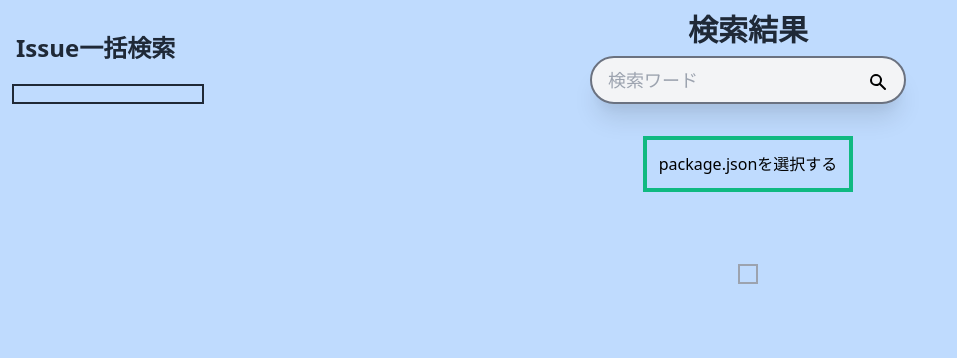
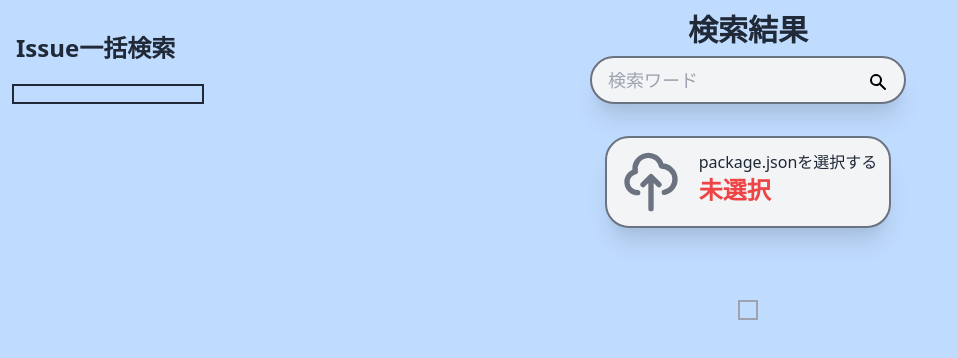
Before and after one commit to zd613/issue-ikkatsu-kensaku, a Nuxt app: page /search in a window 1280 px wide. Shown: the top 358 px of the page, without its empty margins (0-957 px from the left). Built offline with nearby package versions, Linux system fonts and the light colour scheme.

Commit message:
ファイルセレクターのデザイン変更

```diff
--- a/components/FileSelector.vue
+++ b/components/FileSelector.vue
@@ -1,11 +1,30 @@
 <template>
   <div>
+    <!-- {{ file ?? "null" }} -->
     <label
       :for="fileSelectorId"
-      class="border-4 border-green-500 p-3 inline-block"
+      class="
+        border-2 border-gray-500
+        bg-gray-100
+        p-3
+        rounded-3xl
+        text-gray-800
+        flex
+        cursor-pointer
+        shadow-xl
+        hover:shadow-2xl
+      "
     >
+      <div>
+        <IconUpload class="w-16 h-16 text-gray-500" />
+      </div>
+      <div class="flex flex-col ml-4">
         <span class="inline-block">package.jsonを選択する</span>
-      <span v-if="selectedFile !== null">{{ selectedFile.name }}　選択中</span>
+        <div class="font-semibold text-2xl">
+          <p v-if="selectedFile === null" class="text-red-500">未選択</p>
+          <p v-else class="text-green-500">{{ selectedFile.name }}　選択中</p>
+        </div>
+
         <input
           type="file"
           accept=".json"
@@ -13,6 +32,7 @@
           class="hidden"
           :id="fileSelectorId"
         />
+      </div>
     </label>
   </div>
 </template>
@@ -28,9 +48,14 @@ const emit = defineEmits<{
 
 const selectedFile = ref<File | null>(null);
 async function handleFileChange(event: Event) {
+  console.log("Handle file change");
   // TODO as any　ほかのやり方ないか調べる
   const files = (event.target as any).files as File[];
+  console.log(files);
+  console.log(files.length);
+  console.log(files.length === 0);
   if (files.length === 0) {
+    console.log("update file");
     emit("update:file", null);
     return;
   }
--- /dev/null
+++ b/components/IconUpload.vue
@@ -0,0 +1,16 @@
+<template>
+  <svg
+    xmlns="http://www.w3.org/2000/svg"
+    class="h-6 w-6"
+    fill="none"
+    viewBox="0 0 24 24"
+    stroke="currentColor"
+  >
+    <path
+      stroke-linecap="round"
+      stroke-linejoin="round"
+      stroke-width="2"
+      d="M7 16a4 4 0 01-.88-7.903A5 5 0 1115.9 6L16 6a5 5 0 011 9.9M15 13l-3-3m0 0l-3 3m3-3v12"
+    />
+  </svg>
+</template>
```
Lines whose indentation alone changed are shown as unchanged.
